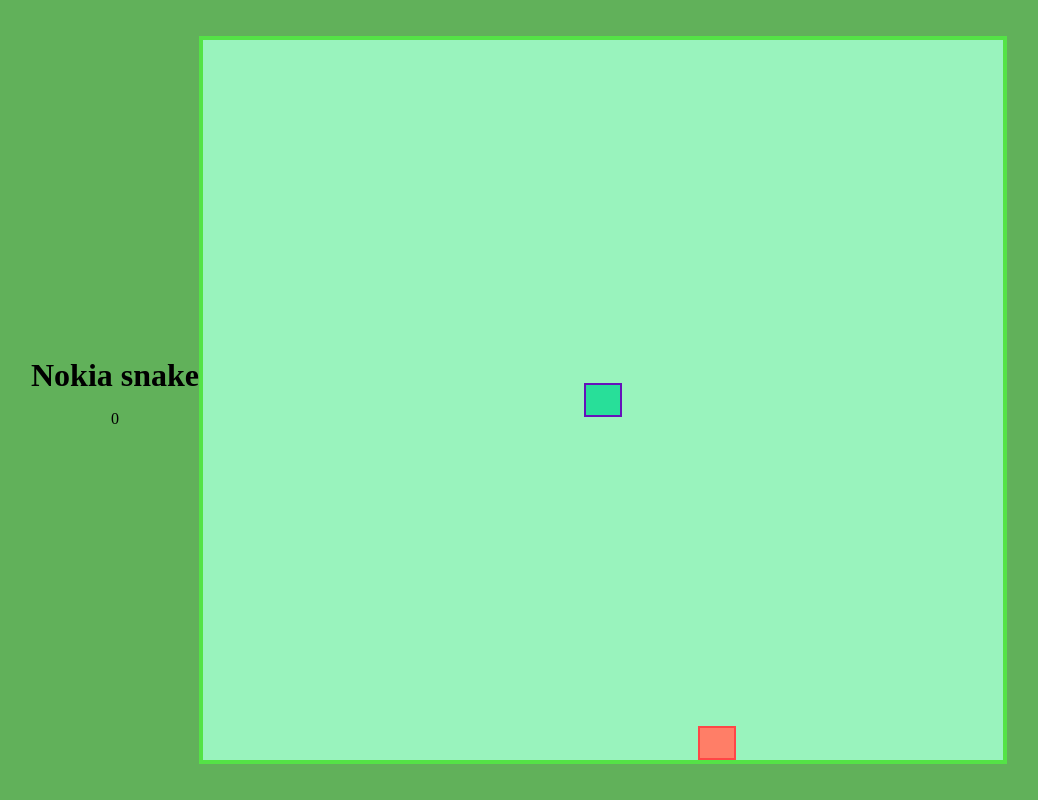
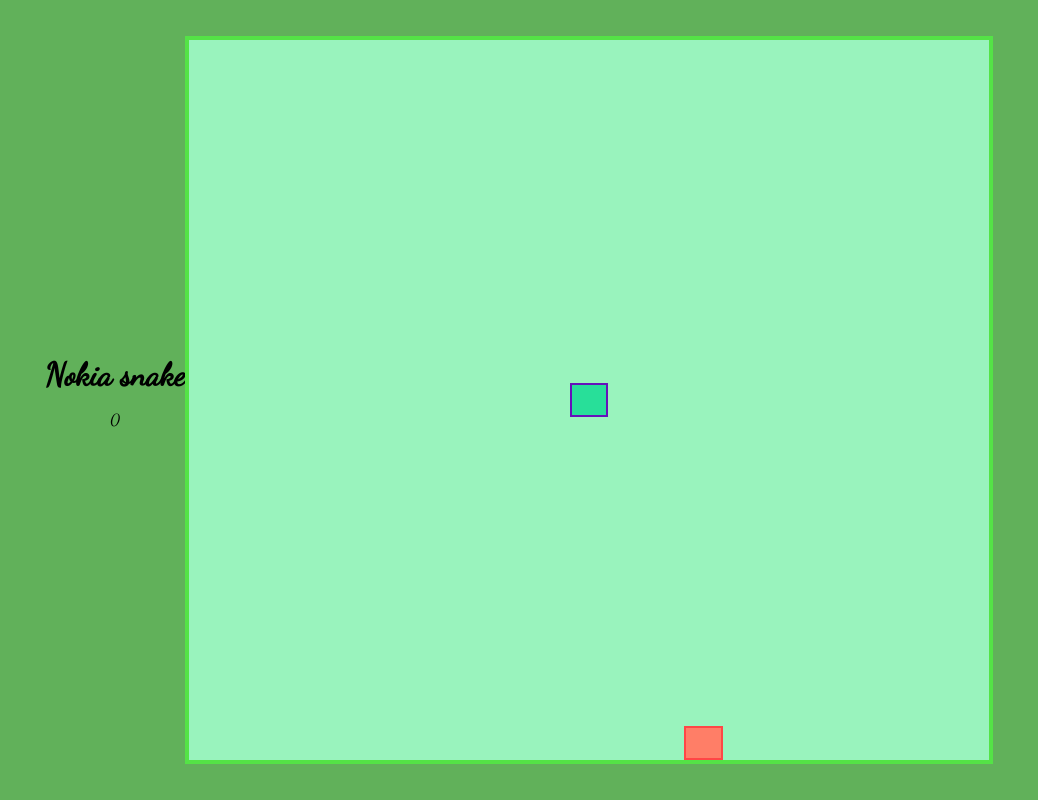
Before and after one commit to rishabh1897/snakeGame, a plain HTML site: page index.html in a window 1280 px wide. Shown: the whole page, without its empty margins (121-1159 px from the left). Drawn offline with Linux system fonts and the light colour scheme.

Commit message:
style-scorecard

```diff
--- a/index.html
+++ b/index.html
@@ -6,6 +6,8 @@
   <meta http-equiv="X-UA-Compatible" content="ie=edge">
   <title>Snake</title>
   <style>
+    @import url("//fonts.googleapis.com/css?family=Dancing%20Script");
+    @import url("https://fonts.googleapis.com/css2?family=Montserrat:wght@400;700&display=swap");
     body {
       height: 100vh;
       width: 100vw;
@@ -39,10 +41,12 @@
     #card h1{
       margin:auto;
       vertical-align:middle;
+      font-family: "Dancing Script";
     }
     .scoreDisplay{
       text-align: center;
       padding: 1rem;
+      font-family: "Dancing Script";
     }
   </style>
   <script src="game.js" defer type="module"></script>
```
